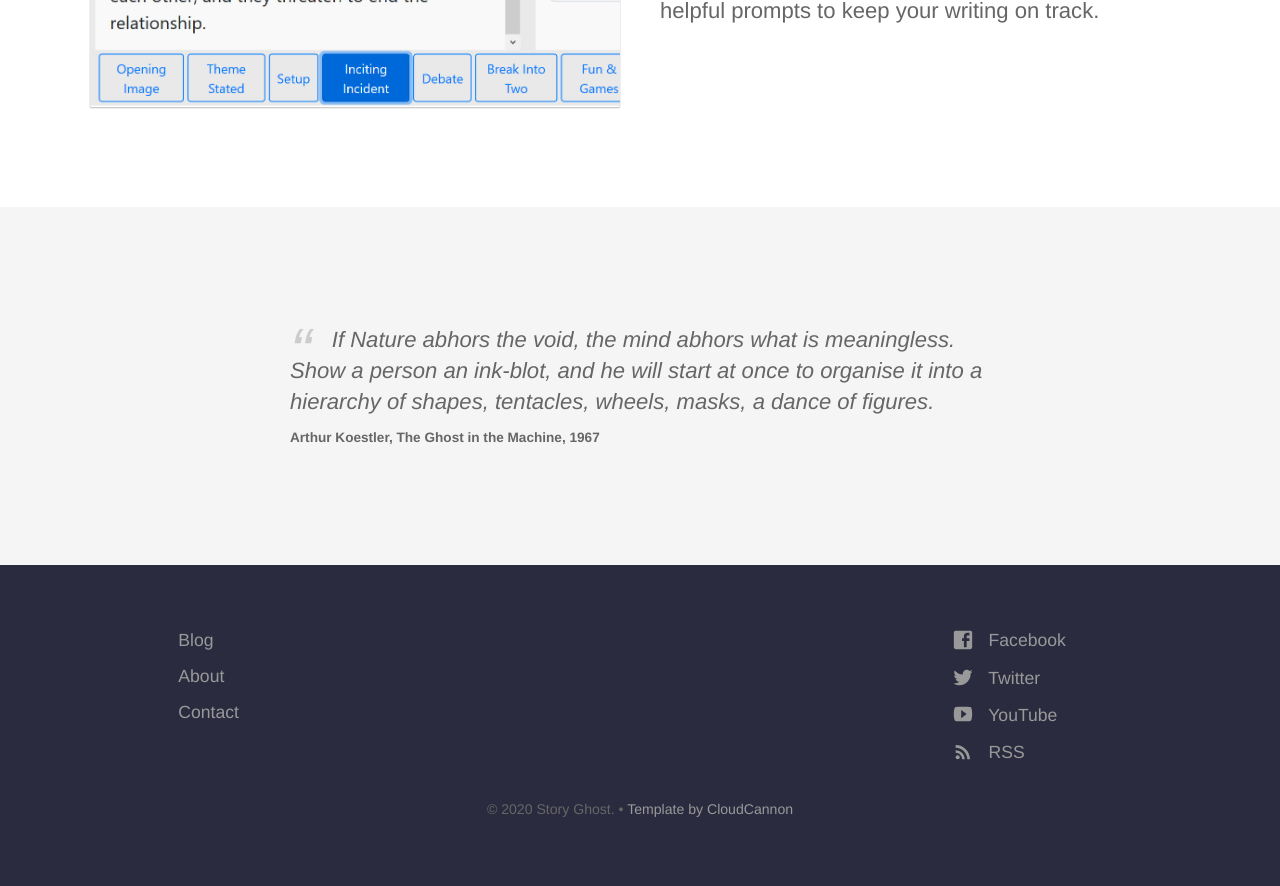
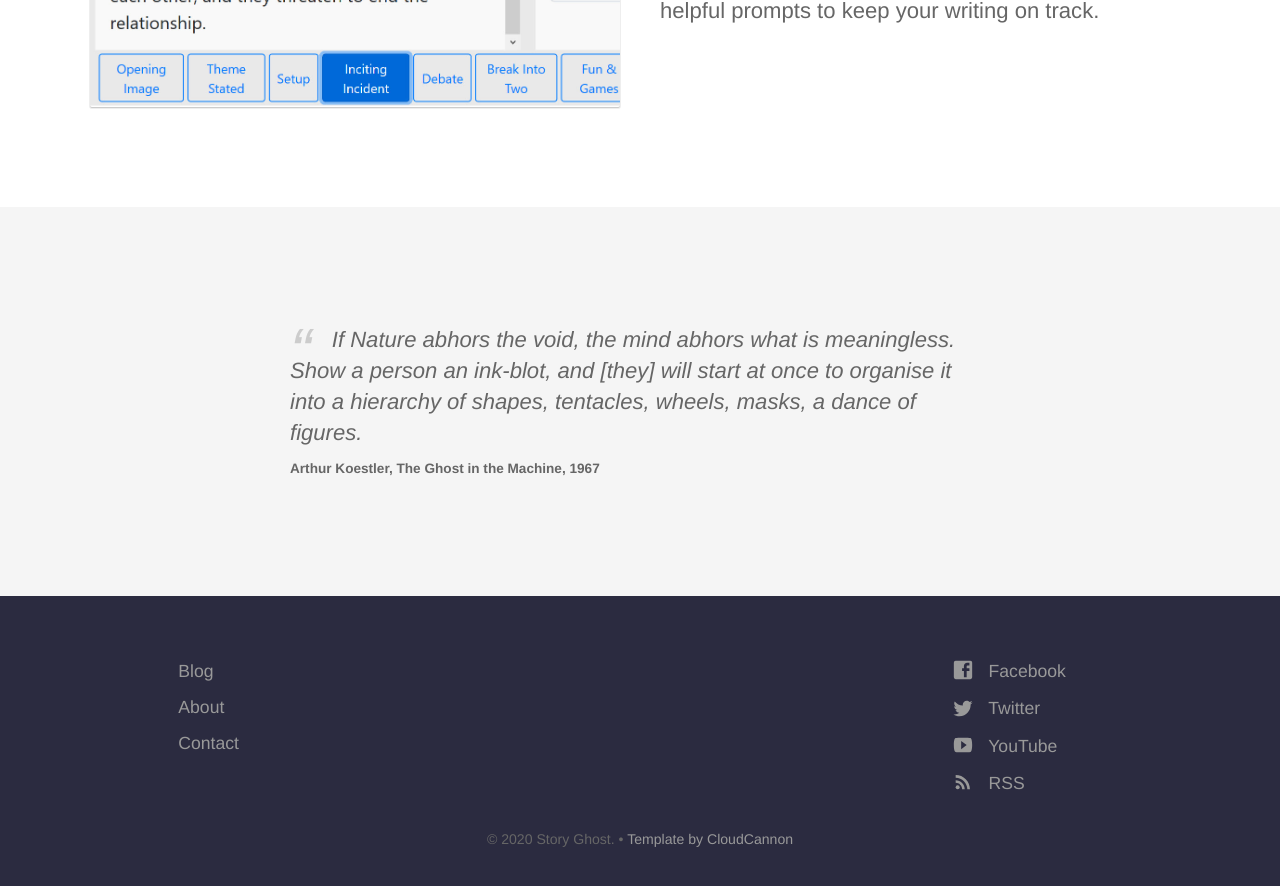
Before and after one commit to headchem/story-ghost, a Jekyll site: the page built from index.html, in a window 1280 px wide and 900 px high, scrolled down 3180 px. Shown: the top 886 px of the window. Built offline with Jekyll 4.4.1, drawn with Linux system fonts in a browser that asks for light colours; comment, search, counter and statistics services are not loaded.

Commit message:
Update index.html

```diff
--- a/index.html
+++ b/index.html
@@ -87,7 +87,7 @@ description: Do what authors do best, let the AI handle the rest
 			<div class="testimonial-block">
 				<!--<div class="square-image"><img src="https://source.unsplash.com/6anudmpILw4/600x400" alt="Arthur Koestler quote" class="editable"></div>-->
 				<blockquote>
-					<p class="editable">If Nature abhors the void, the mind abhors what is meaningless. Show a person an ink-blot, and he will start at once to organise it into a hierarchy of shapes, tentacles, wheels, masks, a dance of figures.</p>
+					<p class="editable">If Nature abhors the void, the mind abhors what is meaningless. Show a person an ink-blot, and [they] will start at once to organise it into a hierarchy of shapes, tentacles, wheels, masks, a dance of figures.</p>
 					<p class="editable author">Arthur Koestler, The Ghost in the Machine, 1967</p>
 				</blockquote>
 			</div>
```
